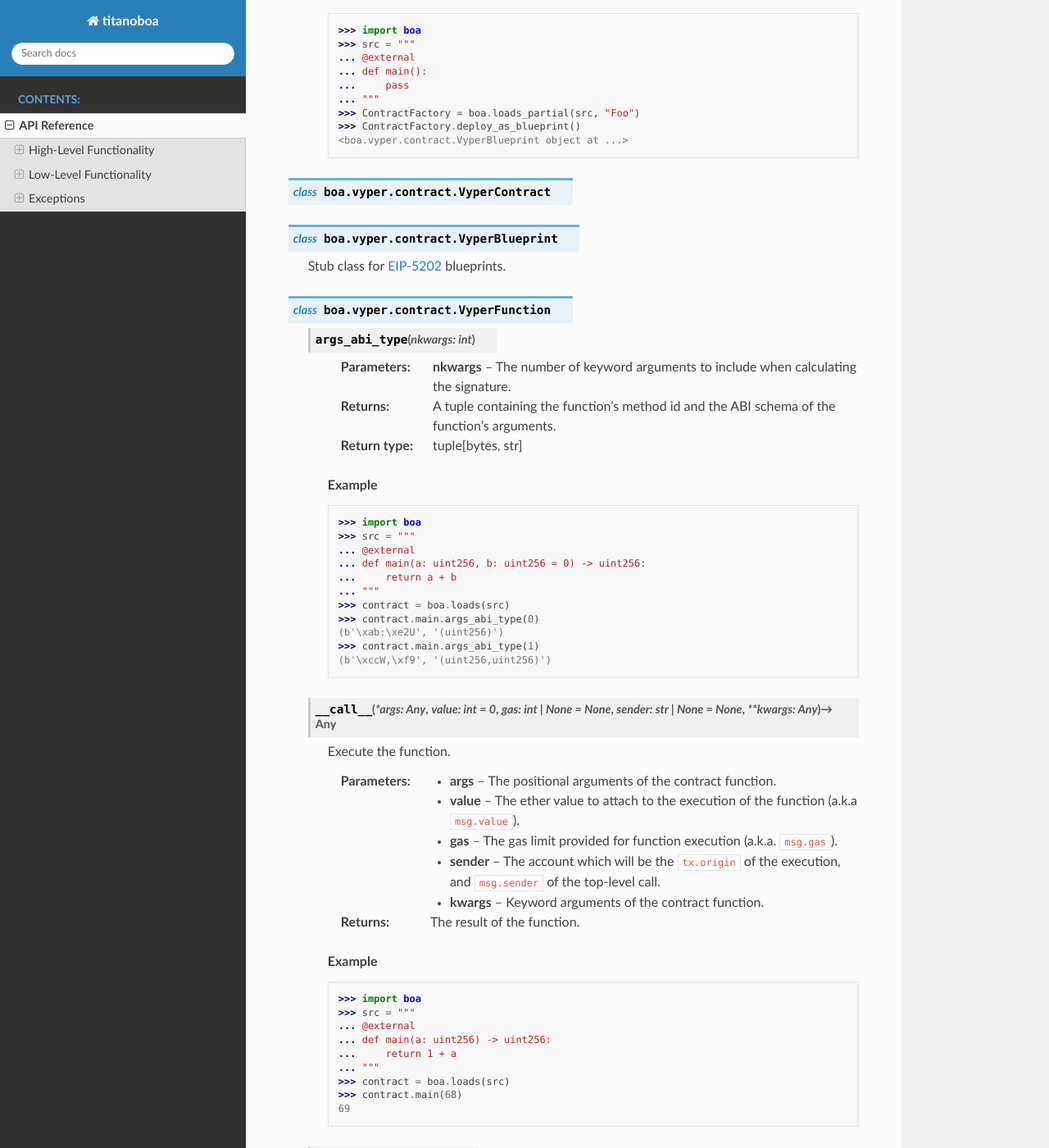
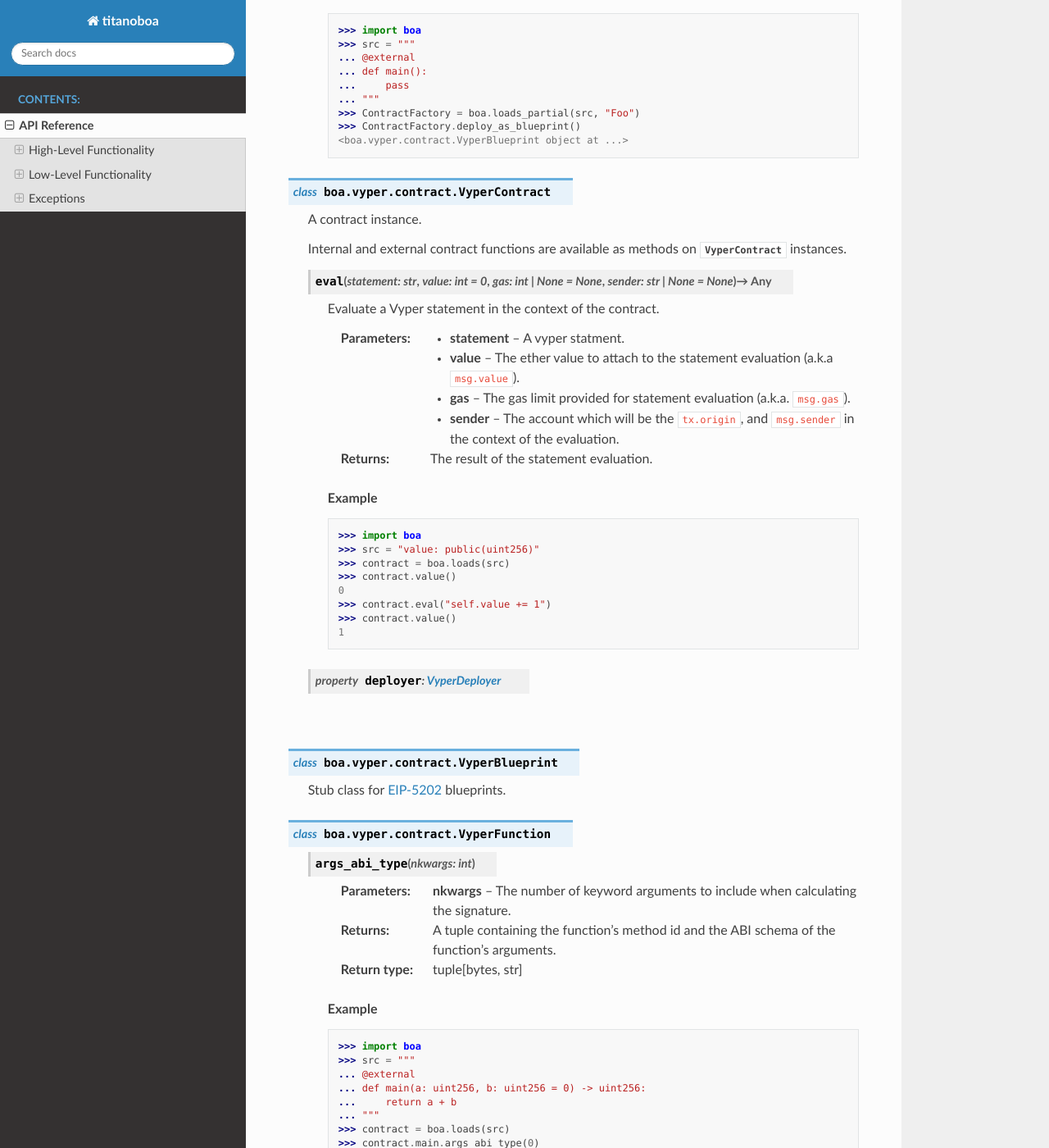
Before and after one commit to vyperlang/titanoboa, a Sphinx documentation site: the page built from docs/source/api.rst, in a window 1280 px wide and 1400 px high, scrolled down 5399 px. Shown: the whole window at 82% size. Built offline with Sphinx 7.4.7 and the Read the Docs theme 2.0.0, drawn with Linux system fonts in a browser that asks for light colours.

Commit message:
docs: document eval method

```diff
--- a/docs/source/api.rst
+++ b/docs/source/api.rst
@@ -294,6 +294,36 @@ Low-Level Functionality
 
 .. class:: VyperContract
 
+    A contract instance.
+
+    Internal and external contract functions are available as methods on :py:class:`VyperContract` instances.
+
+    .. method:: eval(statement: str, value: int = 0, gas: int | None = None, sender: str | None = None) -> Any
+
+        Evaluate a Vyper statement in the context of the contract.
+
+        :param statement: A vyper statment.
+        :param value: The ether value to attach to the statement evaluation (a.k.a ``msg.value``).
+        :param gas: The gas limit provided for statement evaluation (a.k.a. ``msg.gas``).
+        :param sender: The account which will be the ``tx.origin``, and ``msg.sender`` in the context of the evaluation.
+        :returns: The result of the statement evaluation.
+
+        .. rubric:: Example
+
+        .. code-block:: python
+
+            >>> import boa
+            >>> src = "value: public(uint256)"
+            >>> contract = boa.loads(src)
+            >>> contract.value()
+            0
+            >>> contract.eval("self.value += 1")
+            >>> contract.value()
+            1
+
+    .. property:: deployer
+        :type: VyperDeployer
+
 .. class:: VyperBlueprint
 
     Stub class for :eip:`5202` blueprints.
```
